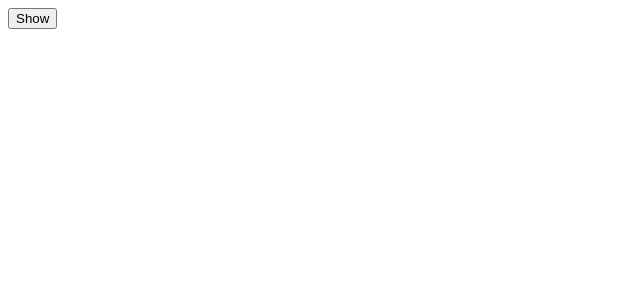
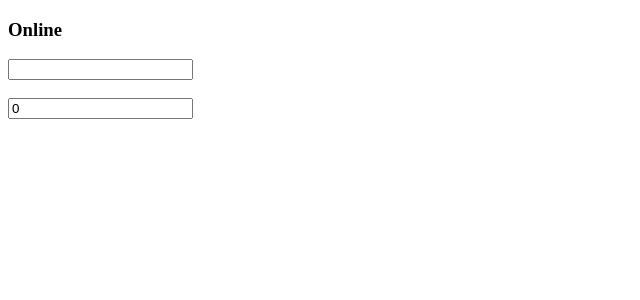
Before and after one commit to ellewright/CourseCareers-React-Unit, a React (Vite) app: page / in a window 1280 px wide. Shown: the top 300 px of the page, without its empty margins (0-640 px from the left). Built offline with nearby package versions, Linux system fonts and the light colour scheme.

Commit message:
Add useDebugValue

```diff
--- a/src/App.jsx
+++ b/src/App.jsx
@@ -42,14 +42,15 @@ import React from "react"
 // import AdvancedKeyUses from "./components/AdvancedReactConcepts/AdvancedKeyUses/AdvancedKeyUses"
 // import CaptureEventListeners from "./components/AdvancedReactConcepts/CaptureEventListeners/CaptureEventListeners"
 // import DatePickerProject from "./components/AdvancedReactConcepts/DatePicker/DatePicker"
-import UseLayoutEffect from "./components/AdvancedHooks/useLayoutEffect/UseLayoutEffect"
+// import UseLayoutEffect from "./components/AdvancedHooks/useLayoutEffect/UseLayoutEffect"
+import UseDebugValue from "./components/AdvancedHooks/useDebugValue/UseDebugValue"
 // import user from './user.json'
 // import './styles.css'
 // import img from './img.jpg'
 
 function App() {
   return (
-    <UseLayoutEffect />
+    <UseDebugValue />
   )
 }
 
--- /dev/null
+++ b/src/components/AdvancedHooks/useDebugValue/UseDebugValue.jsx
@@ -0,0 +1,20 @@
+import { useState } from "react"
+import { useLocalStorage } from "./useLocalStorage"
+import { useOnlineStatus } from "./useOnlineStatus"
+
+export default function UseDebugValue() {
+    const isOnline = useOnlineStatus()
+
+    const [name, setName] = useLocalStorage("Name", "")
+    const [age, setAge] = useState(0)
+
+    return (
+        <>
+            <h3>{isOnline ? "Online" : "Offline"}</h3>
+            <input value={name} onChange={e => setName(e.target.value)} />
+            <br />
+            <br />
+            <input value={age} onChange={e => setAge(e.target.value)} type="number" />
+        </>
+    )
+}
--- /dev/null
+++ b/src/components/AdvancedHooks/useDebugValue/useLocalStorage.js
@@ -0,0 +1,37 @@
+import { useState, useEffect, useDebugValue } from "react"
+
+export function useLocalStorage(key, initialValue) {
+    const [value, setValue] = useState(() => {
+        const localValue = localStorage.getItem(key)
+        if (localValue == null) {
+            if (typeof initialValue === "function") {
+                return initialValue()
+            } else {
+                return initialValue
+            }
+        } else {
+            return JSON.parse(localValue)
+        }
+    })
+
+    useDebugValue(value, getValue) // useDebugValue should only be used sparingly
+
+    useEffect(() => {
+        if (value === undefined) {
+            localStorage.removeItem(key)
+        } else {
+            localStorage.setItem(key, JSON.stringify(value))
+        }
+    }, [value, key])
+
+    return [value, setValue]
+}
+
+function getValue(value) {
+    const now = performance.now()
+    while (now > performance.now() - 100) {
+        // do nothing
+    }
+
+    return `Computed ${value}.`
+}
--- /dev/null
+++ b/src/components/AdvancedHooks/useDebugValue/useOnlineStatus.js
@@ -0,0 +1,23 @@
+import { useState, useEffect, useDebugValue } from "react";
+
+export function useOnlineStatus() {
+    const [isOnline, setIsOnline] = useState(navigator.onLine)
+
+    useDebugValue(isOnline) // can only be used in custom hooks
+
+    useEffect(() => {
+        function handler() {
+            setIsOnline(navigator.onLine)
+        }
+
+        window.addEventListener("online", handler)
+        window.addEventListener("offline", handler)
+
+        return () => {
+            window.removeEventListener("online", handler)
+            window.removeEventListener("offline", handler)
+        }
+    }, [])
+
+    return isOnline
+}
```
